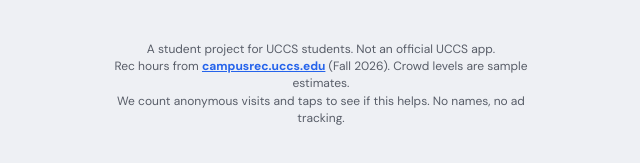
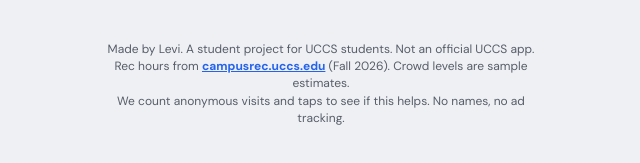
Before and after one commit to lpullig2828-ux/first-rep, a plain HTML site: page index.html in a window 1280 px wide. Shown: the part 595-758 px from the top of the page, 319-959 px from the left. Drawn offline with nearby package versions, Linux system fonts and the light colour scheme; a web font is replaced by a local one.

Commit message:
Add "Made by Levi" to the footer
Co-Authored-By: Claude Opus 5.5 <noreply@anthropic.com>

```diff
--- a/index.html
+++ b/index.html
@@ -698,7 +698,7 @@ function topBar(){
     <button class="circle-btn" data-go="help" aria-label="Help">${ICON.help}</button></div></div>`;
 }
 function backBar(to,label="Back"){ return `<div class="top"><button class="back" data-go="${to}">${ICON.back}${label}</button></div>`; }
-const foot = `<p class="foot">A student project for UCCS students. Not an official UCCS app.<br>Rec hours from <a href="${REC}" target="_blank" rel="noopener">campusrec.uccs.edu</a> (Fall 2026). Crowd levels are sample estimates.<br>We count anonymous visits and taps to see if this helps. No names, no ad tracking.</p>`;
+const foot = `<p class="foot">Made by Levi. A student project for UCCS students. Not an official UCCS app.<br>Rec hours from <a href="${REC}" target="_blank" rel="noopener">campusrec.uccs.edu</a> (Fall 2026). Crowd levels are sample estimates.<br>We count anonymous visits and taps to see if this helps. No names, no ad tracking.</p>`;
 
 // ---------- confidence check-in ----------
 function confCard(){
```
